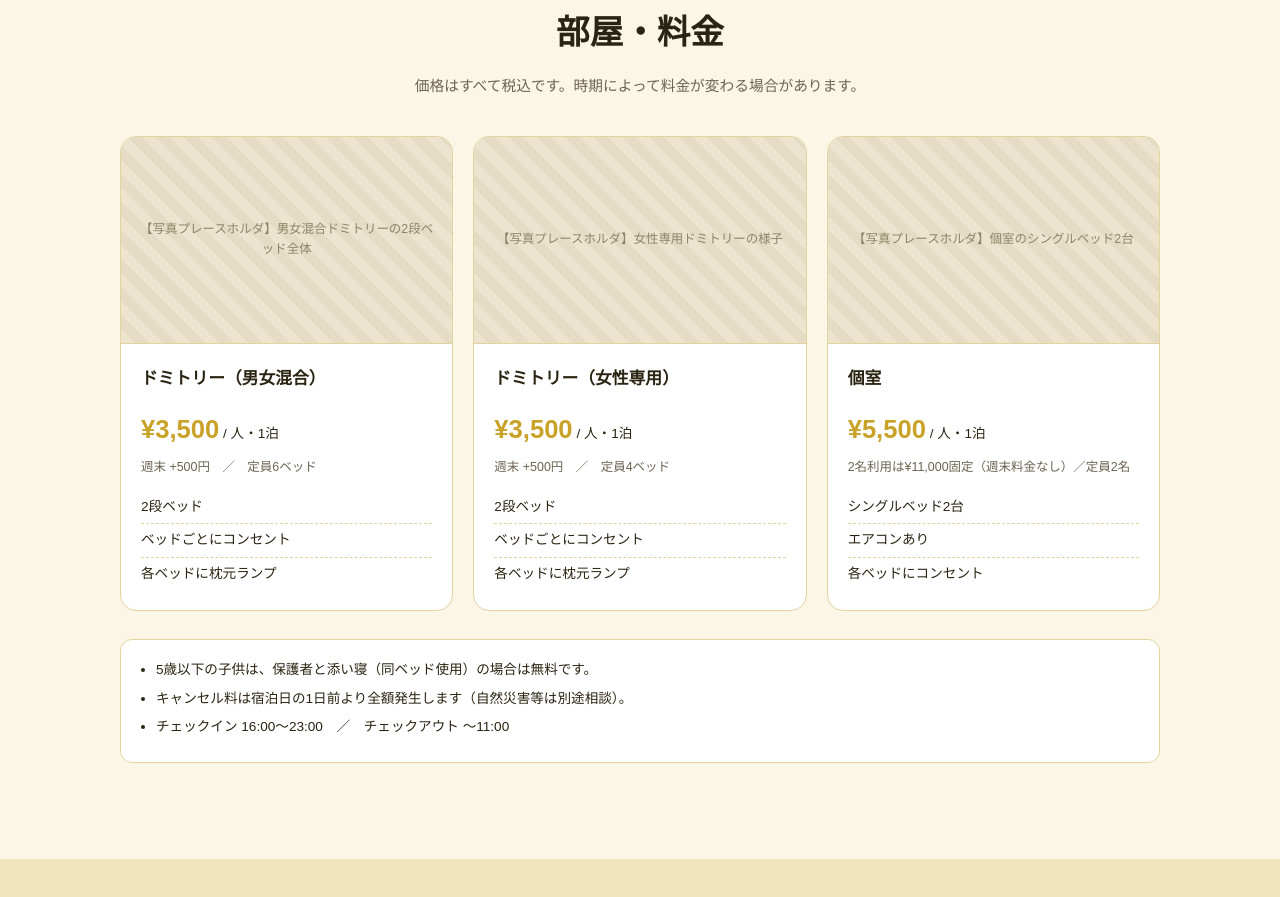
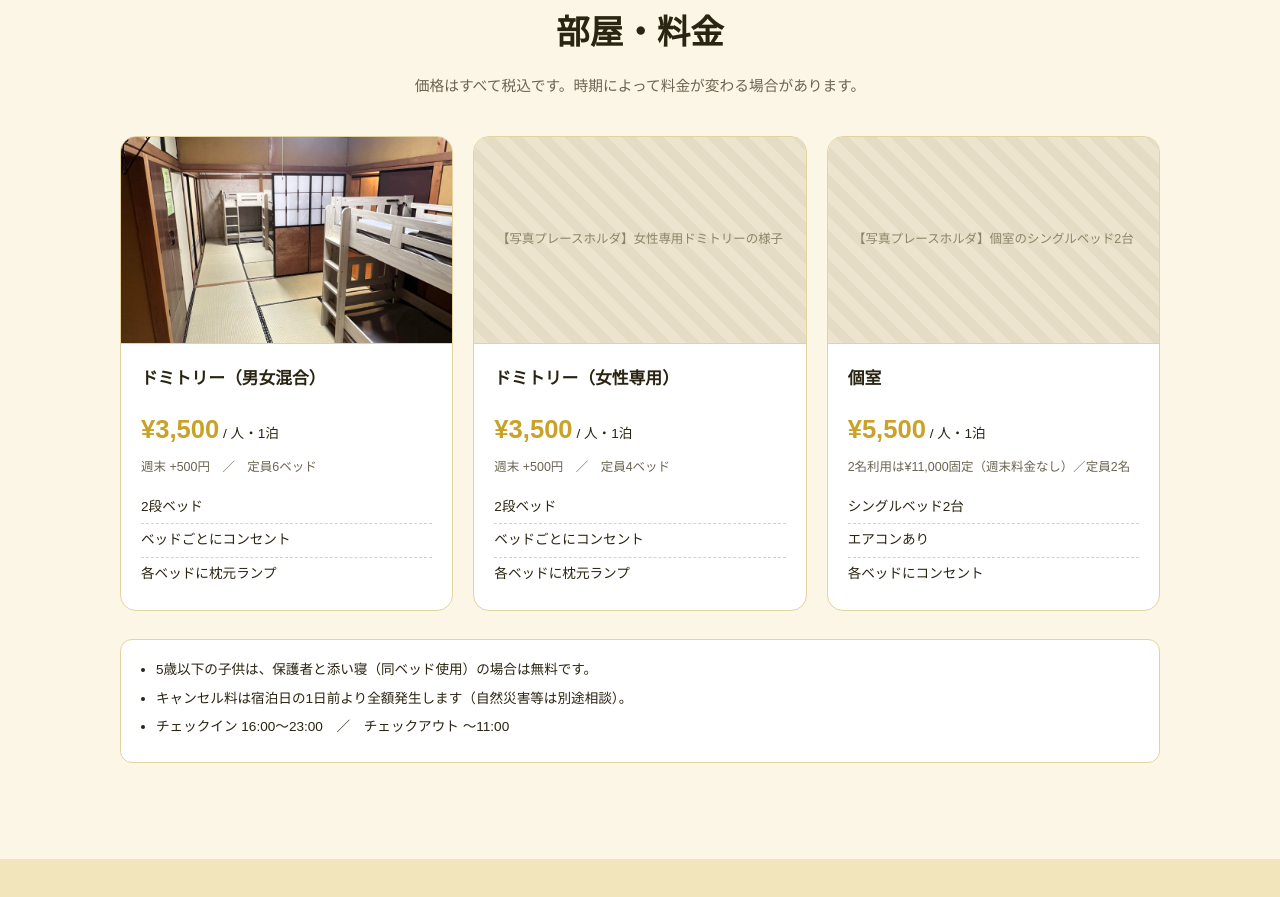
Before and after one commit to nomar163285/nomar-guesthouse.com, a plain HTML site: page index.html in a window 1280 px wide. Shown: the part 1629-2526 px from the top of the page. Drawn offline with Linux system fonts and the light colour scheme.

Commit message:
Discord経由の更新: ドミトリー男女混合の写真にして

```diff
--- a/index.html
+++ b/index.html
@@ -479,7 +479,9 @@
     </div>
     <div class="room-cards">
       <div class="room-card">
-        <div class="photo-ph">【写真プレースホルダ】男女混合ドミトリーの2段ベッド全体</div>
+        <div class="photo-ph" style="padding:0; overflow:hidden;">
+          <img src="assets\discord_1782549977952_0.jpg" alt="男女混合ドミトリーの2段ベッド全体" style="width:100%; height:100%; object-fit:cover; display:block;">
+        </div>
         <div class="room-card-body">
           <h3>ドミトリー（男女混合）</h3>
           <div class="price">¥3,500<span> / 人・1泊</span></div>
```
Also changed, not shown: assets/discord_1782549977952_0.jpg (added).
